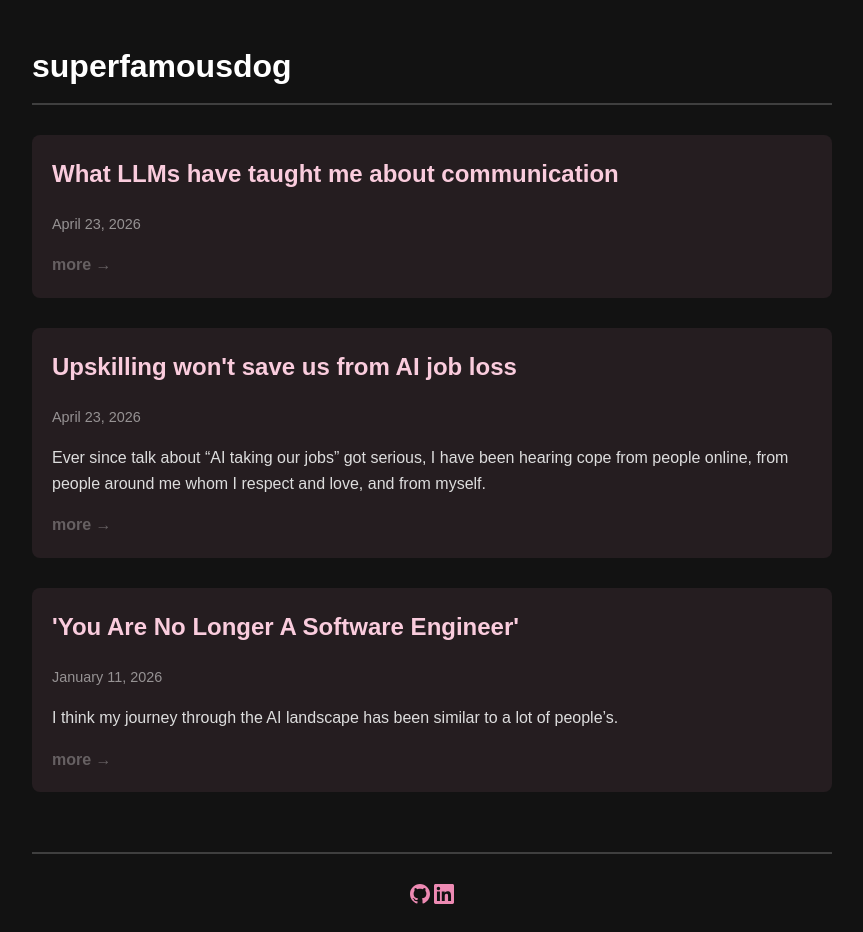
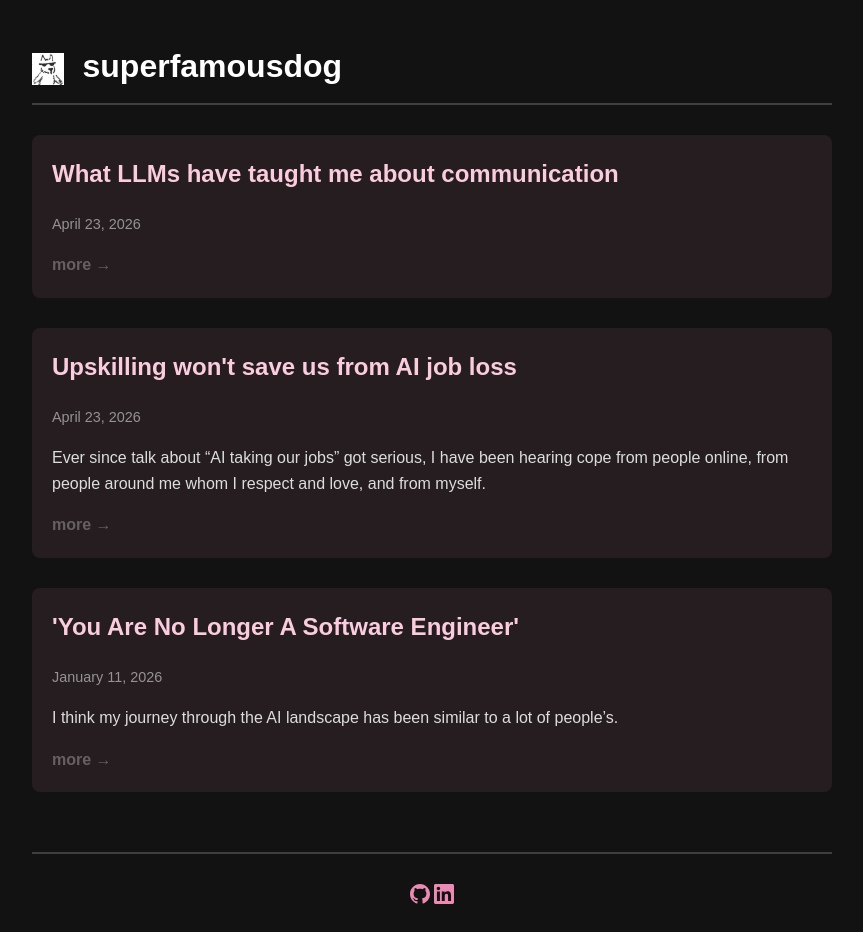
Before and after one commit to superfamousdog/superfamousdog.github.io, a Jekyll site: the page built from index.html, in a window 1280 px wide. Shown: the whole page, without its empty margins (208-1071 px from the left). Built offline with Jekyll 4.4.1, drawn with Linux system fonts in a browser that asks for light colours.

Commit message:
add icon to index, add swe note

```diff
--- a/index.html
+++ b/index.html
@@ -33,7 +33,7 @@ layout: default
     }
 </style>
 
-<h1>{{ site.title }}</h1>
+<h1><img src="/favicon.png" alt="" style="height: 1em; vertical-align: middle; margin-right: 0.3em;"> {{ site.title }}</h1>
 
 {% for post in site.posts %}
 <div class="blog-post-preview">
```
Also changed, not shown: _posts/2026-01-11-no-longer-swe.md (+1 -1 lines), 1 other file.
